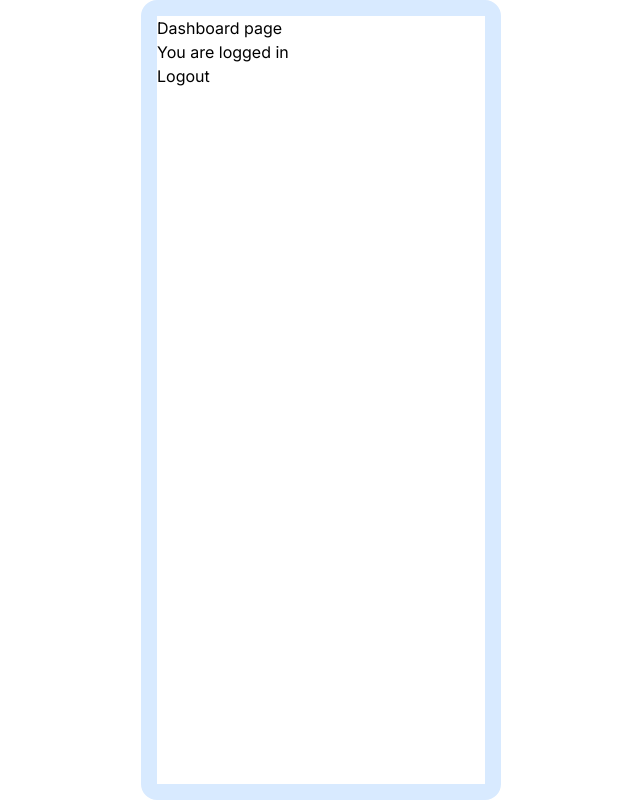
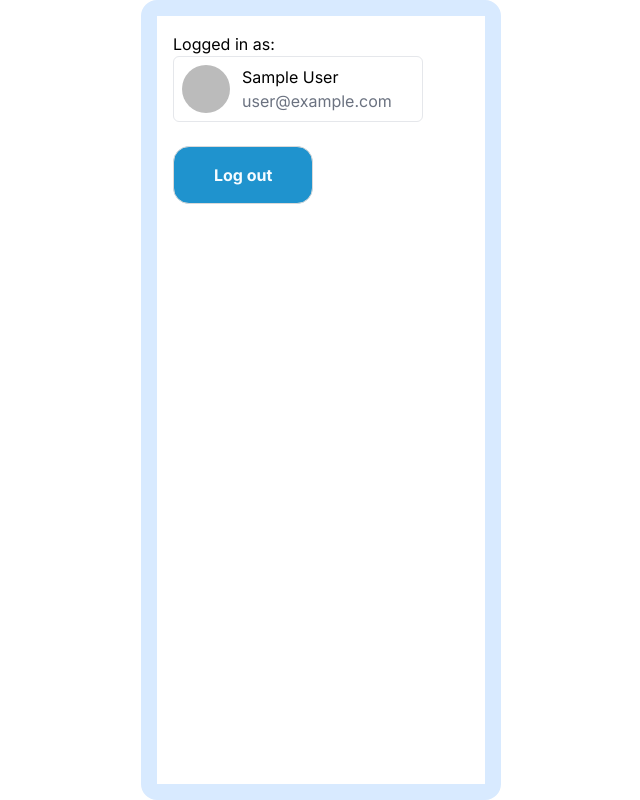
Before and after one commit to vicanis/wallet3, a Next.js app: page /dashboard in a window 1280 px wide. Shown: the whole page, without its empty margins (319-959 px from the left). Built offline with nearby package versions, Linux system fonts and the light colour scheme; no server answers; sample sign-in values are in the browser's storage.

Commit message:
feat: add user card and log out button to the dashboard page

```diff
--- a/src/app/(main)/dashboard/page.tsx
+++ b/src/app/(main)/dashboard/page.tsx
@@ -1,4 +1,6 @@
 import { authOptions } from "@/entities/auth/options";
+import UserCard from "@/features/user/card";
+import Button from "@/shared/button";
 import { getServerSession } from "next-auth";
 import Link from "next/link";
 import { redirect } from "next/navigation";
@@ -12,12 +14,18 @@ export default async function DashboardPage() {
     }
 
     return (
-        <div>
-            <div>Dashboard page</div>
+        <div className="m-4">
+            <div>Logged in as:</div>
 
-            <div>You are logged in</div>
+            <div className="max-w-[250px]">
+                <UserCard {...session.user!} />
+            </div>
 
-            <Link href="/api/auth/signout">Logout</Link>
+            <br />
+
+            <Link href="/api/auth/signout">
+                <Button appearance="primary">Log out</Button>
+            </Link>
         </div>
     );
 }
```
